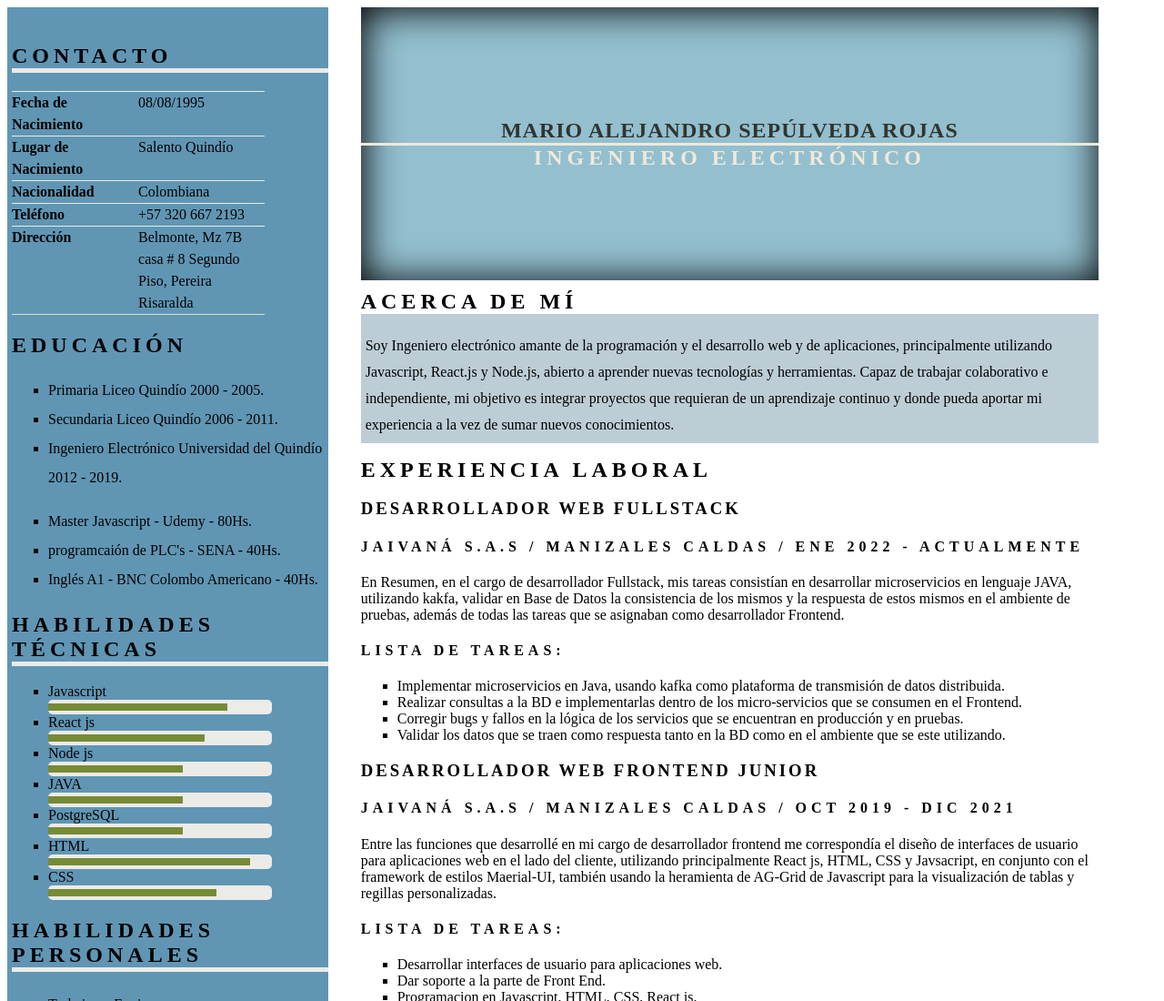
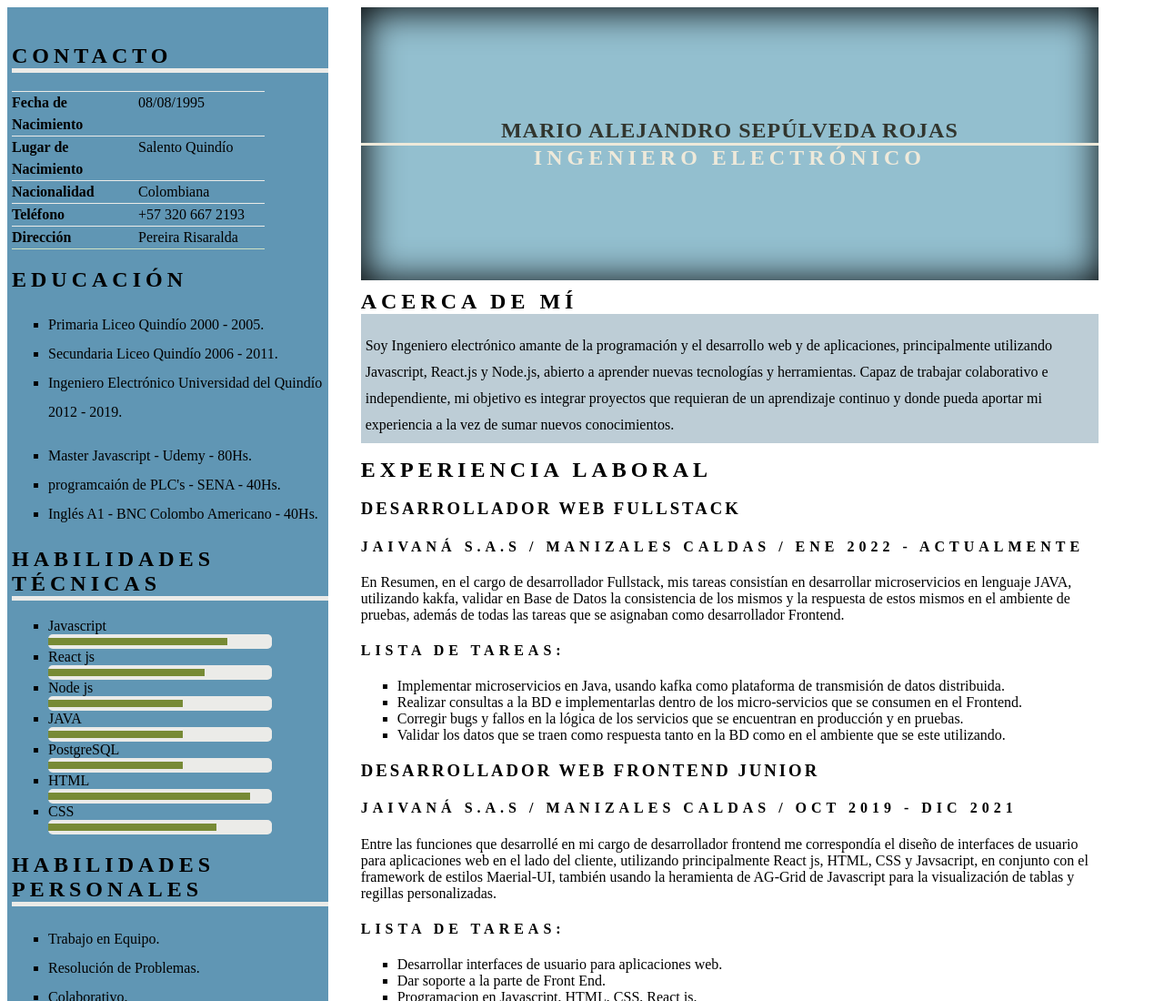
Before and after one commit to mariosepulveda/mariosepulveda, a website: page index.html in a window 1280 px wide. Shown: the top 1100 px of the page at 91% size. Drawn offline with Linux system fonts and the light colour scheme.

Commit message:
Update index.htmldsss

```diff
--- a/index.html
+++ b/index.html
@@ -23,7 +23,7 @@
                 <dt>Teléfono</dt>
                 <dd>+57 320 667 2193</dd>
                 <dt>Dirección</dt>
-                <dd>Belmonte, Mz 7B casa # 8 Segundo Piso, Pereira Risaralda</dd>
+                <dd>Pereira Risaralda</dd>
             </dl>
             <div class="clear"></div>
         </section>
```
